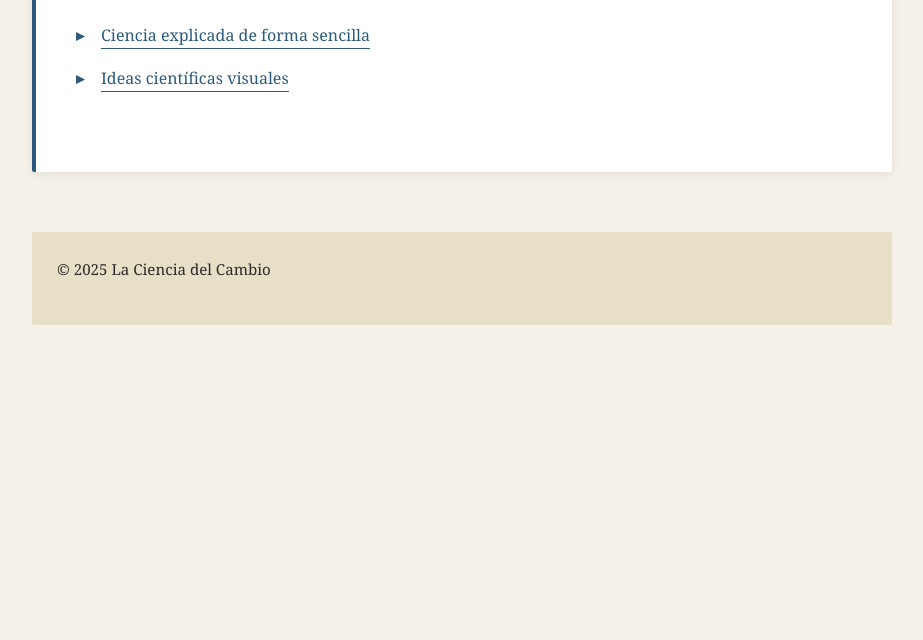
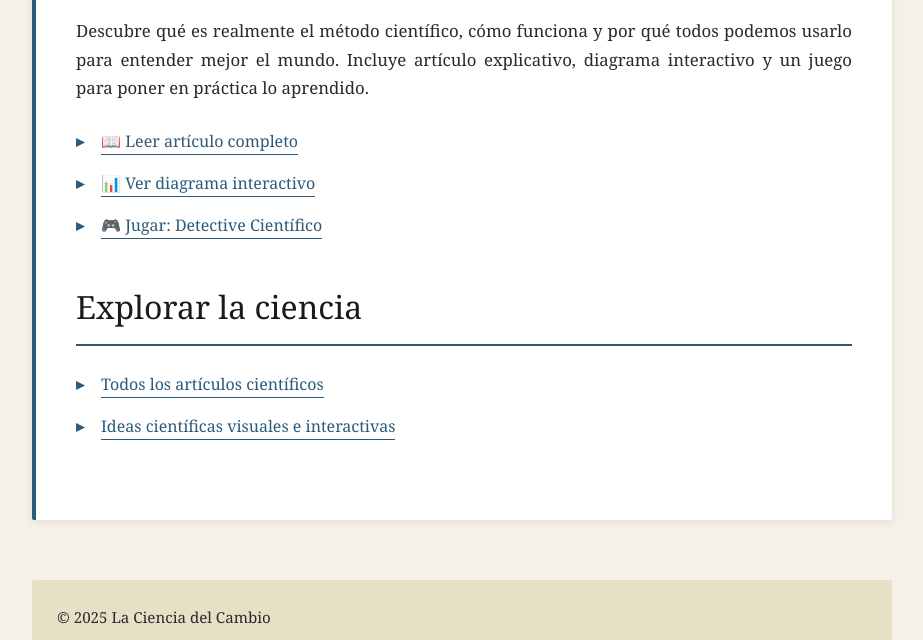
Before and after one commit to EliasFarak/Ciencia_sin_fronteras, a plain HTML site: page index.html in a window 1280 px wide. Shown: the part 709-1349 px from the top of the page, without its empty margins (178-1101 px from the left). Before the commit the page ends 1054 px from the top, so only its background shows below. Drawn offline with Linux system fonts and the light colour scheme.

Commit message:
Update index.html

```diff
--- a/index.html
+++ b/index.html
@@ -35,10 +35,24 @@
     </section>
 
     <section>
+      <h2>Nuevo: El Método Científico</h2>
+      <p>
+        Descubre qué es realmente el método científico, cómo funciona y por qué todos
+        podemos usarlo para entender mejor el mundo. Incluye artículo explicativo,
+        diagrama interactivo y un juego para poner en práctica lo aprendido.
+      </p>
+      <ul>
+        <li><a href="metodo-cientifico.html">📖 Leer artículo completo</a></li>
+        <li><a href="metodo-cientifico-visual.html">📊 Ver diagrama interactivo</a></li>
+        <li><a href="metodo-cientifico-juego.html">🎮 Jugar: Detective Científico</a></li>
+      </ul>
+    </section>
+
+    <section>
       <h2>Explorar la ciencia</h2>
       <ul>
-        <li><a href="ciencia.html">Ciencia explicada de forma sencilla</a></li>
-        <li><a href="visual.html">Ideas científicas visuales</a></li>
+        <li><a href="ciencia.html">Todos los artículos científicos</a></li>
+        <li><a href="visual.html">Ideas científicas visuales e interactivas</a></li>
       </ul>
     </section>
   </main>
```
